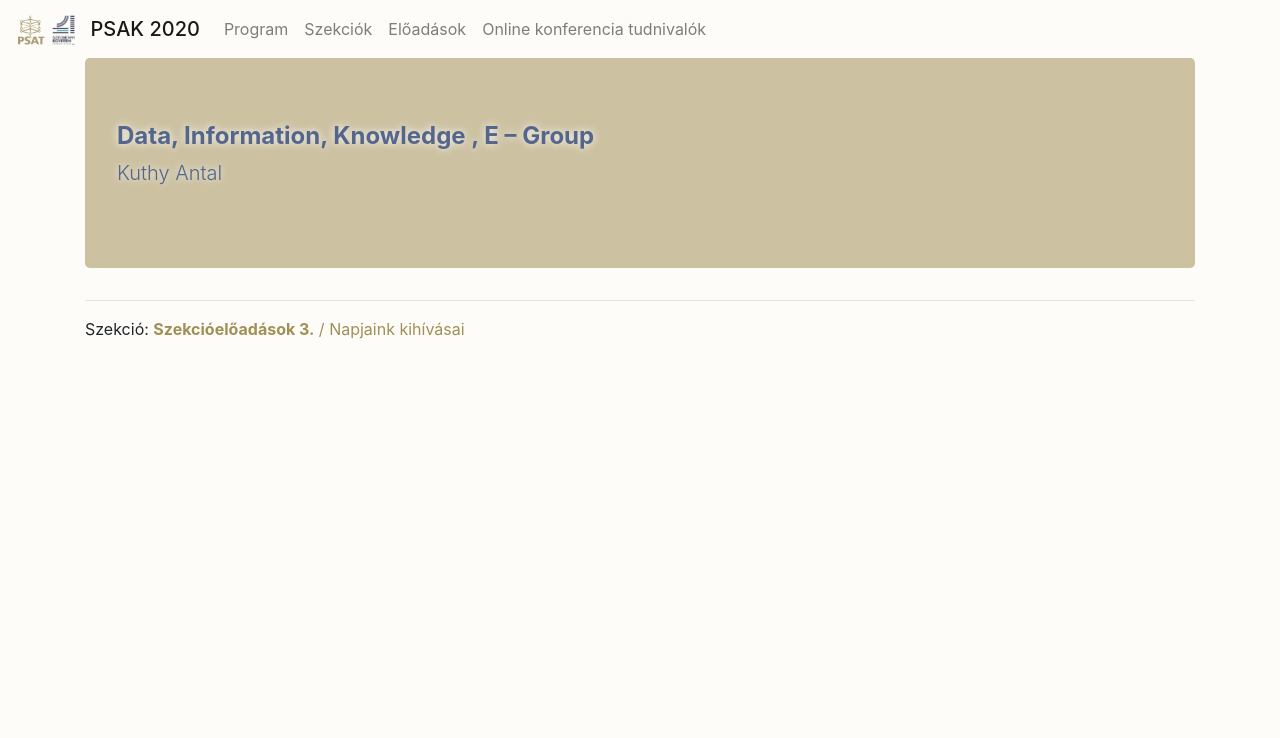
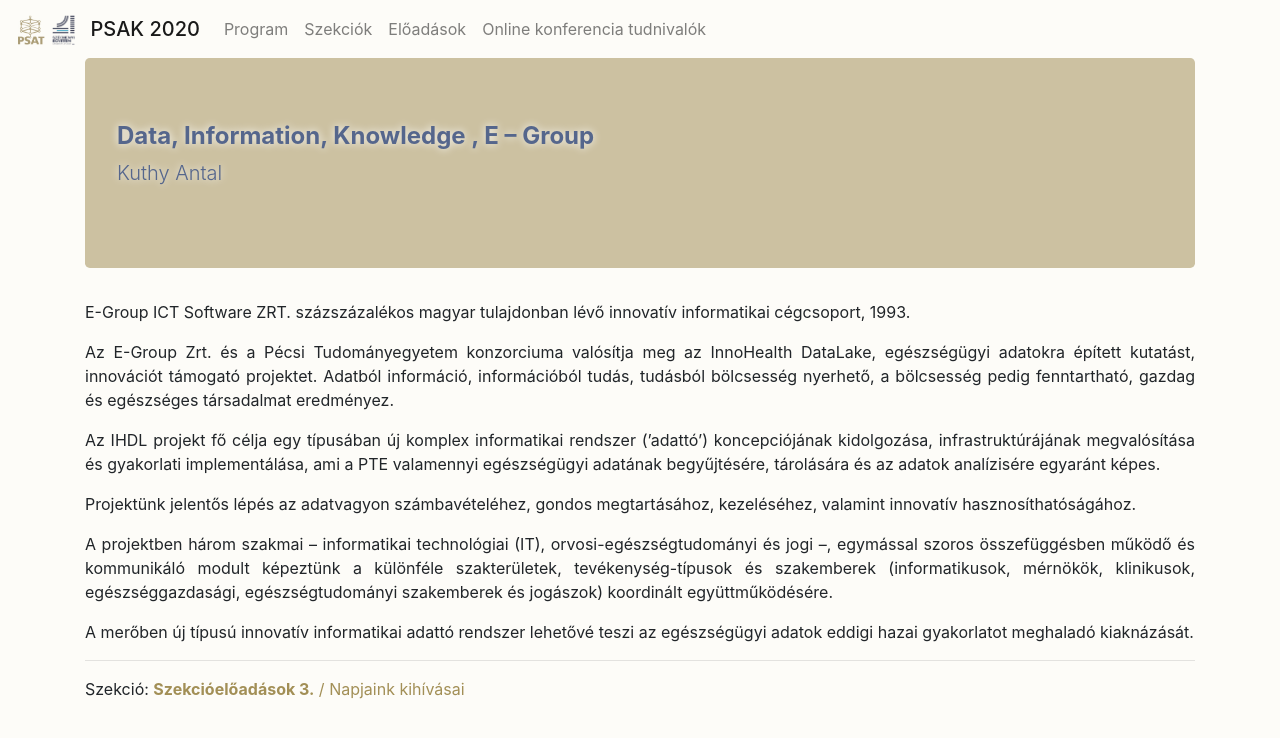
Before and after one commit to hegyhati/psak_2020, a Jekyll site: the page built from _presentations/Kuthy_Antal.md, in a window 1280 px wide. Shown: the top 738 px of the page. Built offline with Jekyll 4.4.1, drawn with Linux system fonts in a browser that asks for light colours.

Commit message:
Update Kuthy_Antal.md

```diff
--- a/_presentations/Kuthy_Antal.md
+++ b/_presentations/Kuthy_Antal.md
@@ -2,3 +2,15 @@
 presenter:  Kuthy Antal
 title: Data, Information, Knowledge , E – Group
 ---
+
+E-Group ICT Software ZRT. százszázalékos magyar tulajdonban lévő innovatív informatikai cégcsoport, 1993.
+
+Az E-Group Zrt. és a Pécsi Tudományegyetem konzorciuma valósítja meg az InnoHealth DataLake, egészségügyi adatokra épített kutatást, innovációt támogató projektet. Adatból információ, információból tudás, tudásból bölcsesség nyerhető, a bölcsesség pedig fenntartható, gazdag és egészséges társadalmat eredményez.
+
+Az IHDL projekt fő célja egy típusában új komplex informatikai rendszer (’adattó’) koncepciójának kidolgozása, infrastruktúrájának megvalósítása és gyakorlati implementálása, ami a PTE valamennyi egészségügyi adatának begyűjtésére, tárolására és az adatok analízisére egyaránt képes.
+
+Projektünk jelentős lépés az adatvagyon számbavételéhez, gondos megtartásához, kezeléséhez, valamint innovatív hasznosíthatóságához.
+
+A projektben három szakmai – informatikai technológiai (IT), orvosi-egészségtudományi és jogi –, egymással szoros összefüggésben működő és kommunikáló modult képeztünk a különféle szakterületek, tevékenység-típusok és szakemberek (informatikusok, mérnökök, klinikusok, egészséggazdasági, egészségtudományi szakemberek és jogászok) koordinált együttműködésére.
+
+A merőben új típusú innovatív informatikai adattó rendszer lehetővé teszi az egészségügyi adatok eddigi hazai gyakorlatot meghaladó kiaknázását.
```
